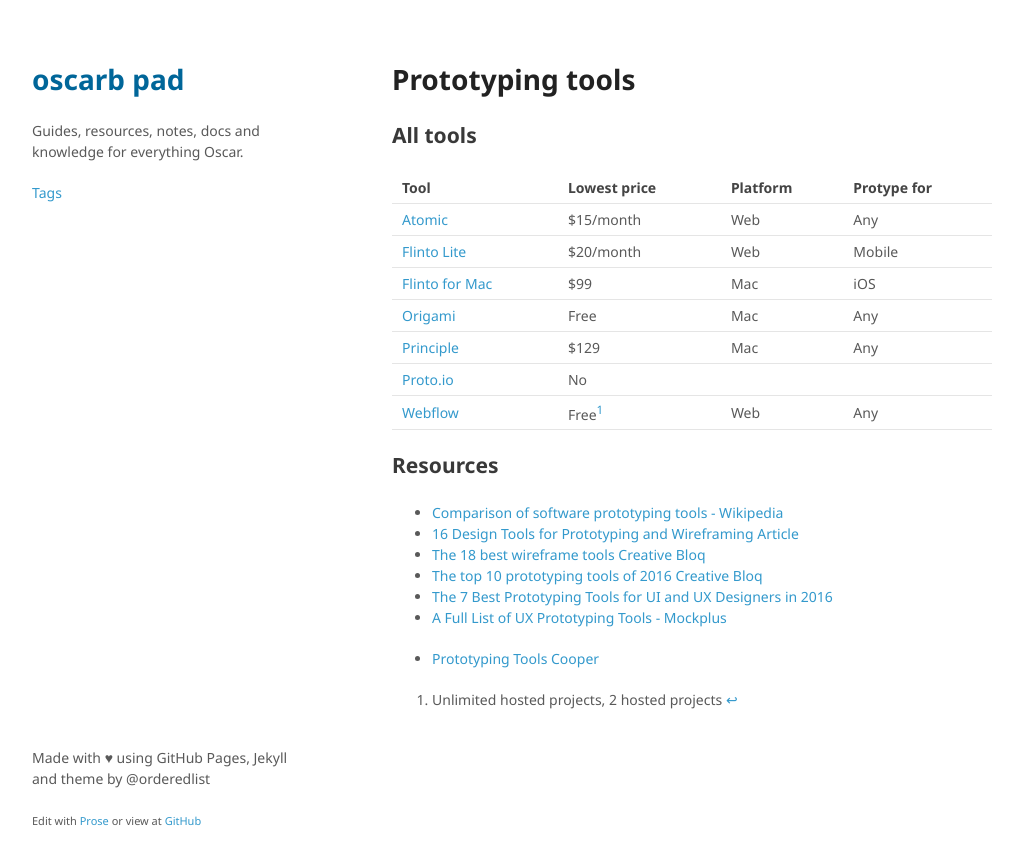
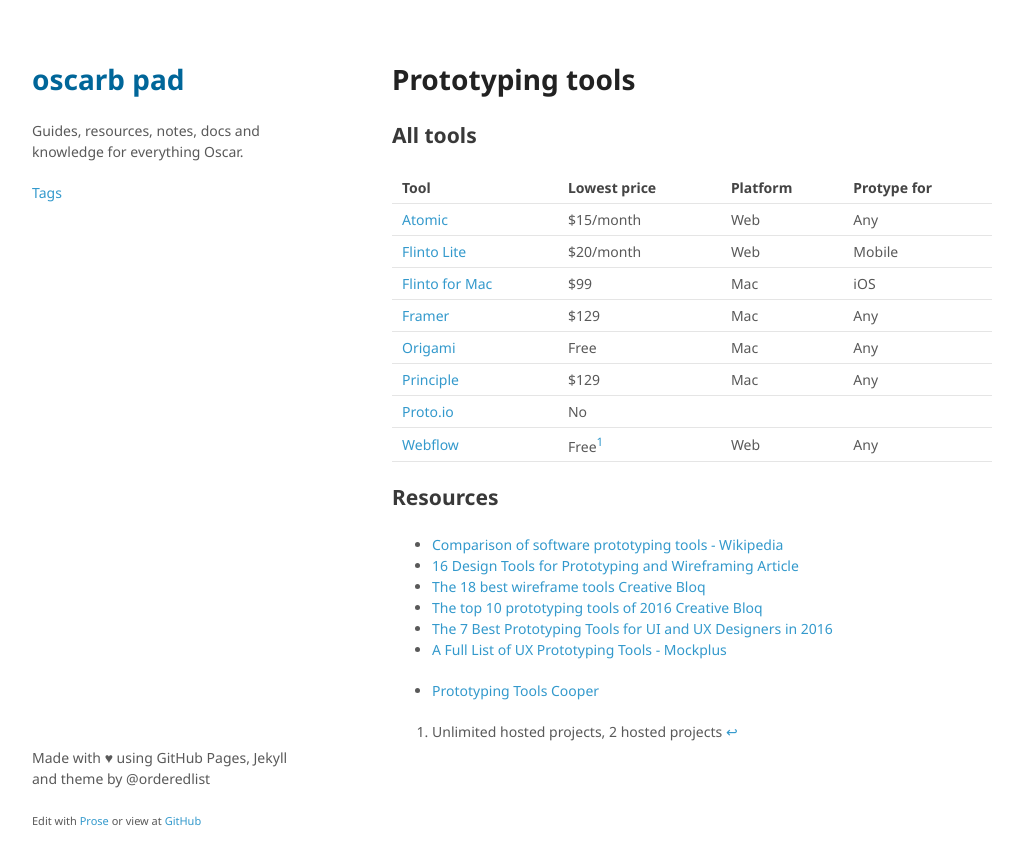
Before and after one commit to oscarb/pad, a Jekyll site: the page built from _docs/prototyping.md, in a window 1280 px wide. Shown: the top 865 px of the page, without its empty margins (128-1151 px from the left). Built offline with Jekyll 4.4.1, drawn with Linux system fonts in a browser that asks for light colours; some web fonts are replaced.

Commit message:
Updated prototyping.md

```diff
--- a/_docs/prototyping.md
+++ b/_docs/prototyping.md
@@ -18,6 +18,7 @@ Tool | Lowest price | Platform | Protype for
 [Atomic](https://atomic.io/) | $15/month | Web | Any
 [Flinto Lite](https://www.flinto.com/) | $20/month | Web | Mobile
 [Flinto for Mac](https://www.flinto.com/mac) | $99 | Mac | iOS
+[Framer](https://framerjs.com/) | $129 | Mac | Any
 [Origami](https://facebook.github.io/origami/) | Free | Mac | Any
 [Principle](http://principleformac.com/) | $129 | Mac | Any
 [Proto.io](https://proto.io/) | No | |
```
